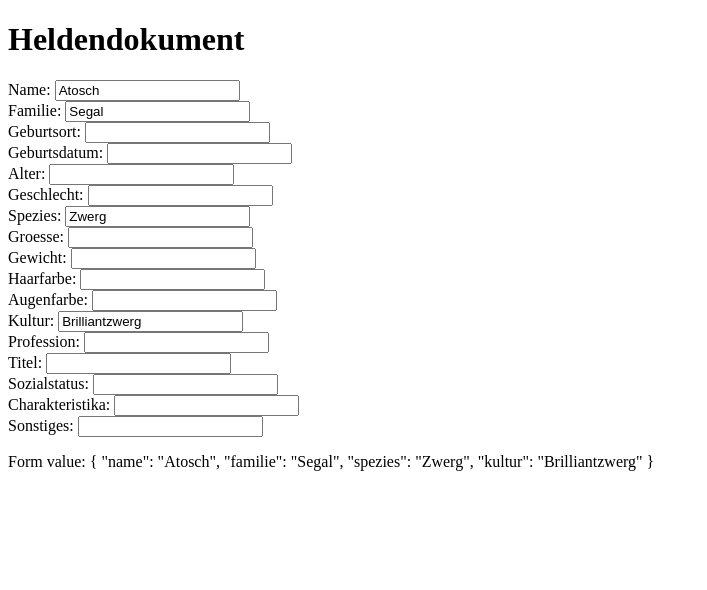
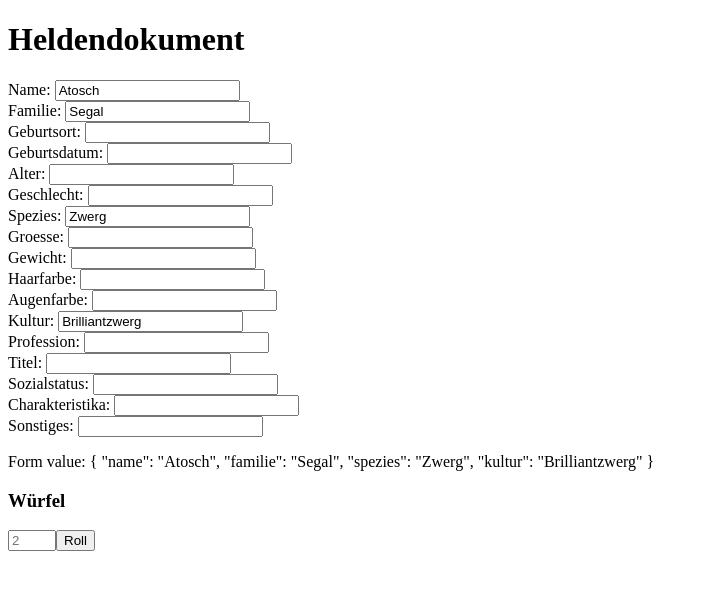
Before and after one commit to fatijon/dsaz-frontend, an Angular app: page / in a window 1280 px wide. Shown: the top 590 px of the page, without its empty margins (0-707 px from the left). Built offline with nearby package versions, Linux system fonts and the light colour scheme.

Commit message:
dice simulator

```diff
--- a/angular-cli.json
+++ b/angular-cli.json
@@ -18,7 +18,8 @@
       "prefix": "app",
       "mobile": false,
       "styles": [
-        "styles.css"
+        "styles.css",
+        "../node_modules/font-awesome/css/font-awesome.css"
       ],
       "scripts": [],
       "environments": {
@@ -28,7 +29,9 @@
       }
     }
   ],
-  "addons": [],
+  "addons": [
+    "../node_modules/font-awesome/fonts/*.+(otf|eot|svg|ttf|woff|woff2)"
+  ],
   "packages": [],
   "e2e": {
     "protractor": {
--- a/package.json
+++ b/package.json
@@ -31,8 +31,9 @@
     "@angular/compiler-cli": "^2.3.1",
     "@types/jasmine": "^2.5.38",
     "@types/node": "^6.0.42",
-    "angular-cli": "^1.0.0-beta.25.5",
+    "angular-cli": "^1.0.0-beta.28.3",
     "codelyzer": "^2.0.0-beta.1",
+    "font-awesome": "^4.7.0",
     "jasmine-core": "^2.5.2",
     "jasmine-spec-reporter": "^2.5.0",
     "karma": "^1.2.0",
--- a/src/app/app.module.ts
+++ b/src/app/app.module.ts
@@ -6,11 +6,13 @@ import {HttpModule} from '@angular/http';
 import {AppComponent} from './app.component';
 import {DsaComponent} from './dsa/dsa.component';
 import {CharakterService} from "./dsa/charakter.service";
+import { DiceComponent } from './dice-simulation/dice.simulator.component';
 
 @NgModule({
   declarations: [
     AppComponent,
-    DsaComponent
+    DsaComponent,
+    DiceComponent
   ],
   imports: [
     BrowserModule,
--- /dev/null
+++ b/src/app/dice-simulation/dice.simulator.component.html
@@ -0,0 +1,8 @@
+<div>
+  <h3>Würfel</h3>
+  <input type="number" min="1" max="4" placeholder="2"> <input type="button" value="Roll" (click)="clicked()">
+  <br>
+  <span *ngFor="let dice of dices" class="fa fa-4x fa-border" aria-hidden="true">
+    <div id="dice">{{dice}}</div>
+  </span>
+</div>
--- /dev/null
+++ b/src/app/dice-simulation/dice.simulator.component.ts
@@ -0,0 +1,23 @@
+import {Component, OnInit, DebugElement} from '@angular/core';
+
+@Component({
+  selector: 'app-dice',
+  templateUrl: 'dice.simulator.component.html',
+  styleUrls: ['dice.simulator.component.css']
+})
+export class DiceComponent implements OnInit {
+  public dices: Array<String>;
+  constructor() { }
+
+  ngOnInit() {
+  }
+
+  clicked() {
+    this.dices = new Array<String>();
+    const diceCount = (document.querySelector('input[type=number]') as HTMLInputElement).value || 2;
+    for (let i = 0; i < diceCount; i++) {
+        const faceValue = Math.floor(Math.random() * 20) + 1;
+        this.dices.push(faceValue.toString());
+      }
+  }
+}
--- a/src/app/dsa/dsa.component.html
+++ b/src/app/dsa/dsa.component.html
@@ -72,3 +72,5 @@
    </form>
    <p>Form value: {{ heroForm.value | json }}</p>
 </div>
+
+ <app-dice></app-dice>
```
Also changed, not shown: src/app/dice-simulation/dice.simulator.component.css (added), 2 other files (tests, documents, lock files or other folders).
